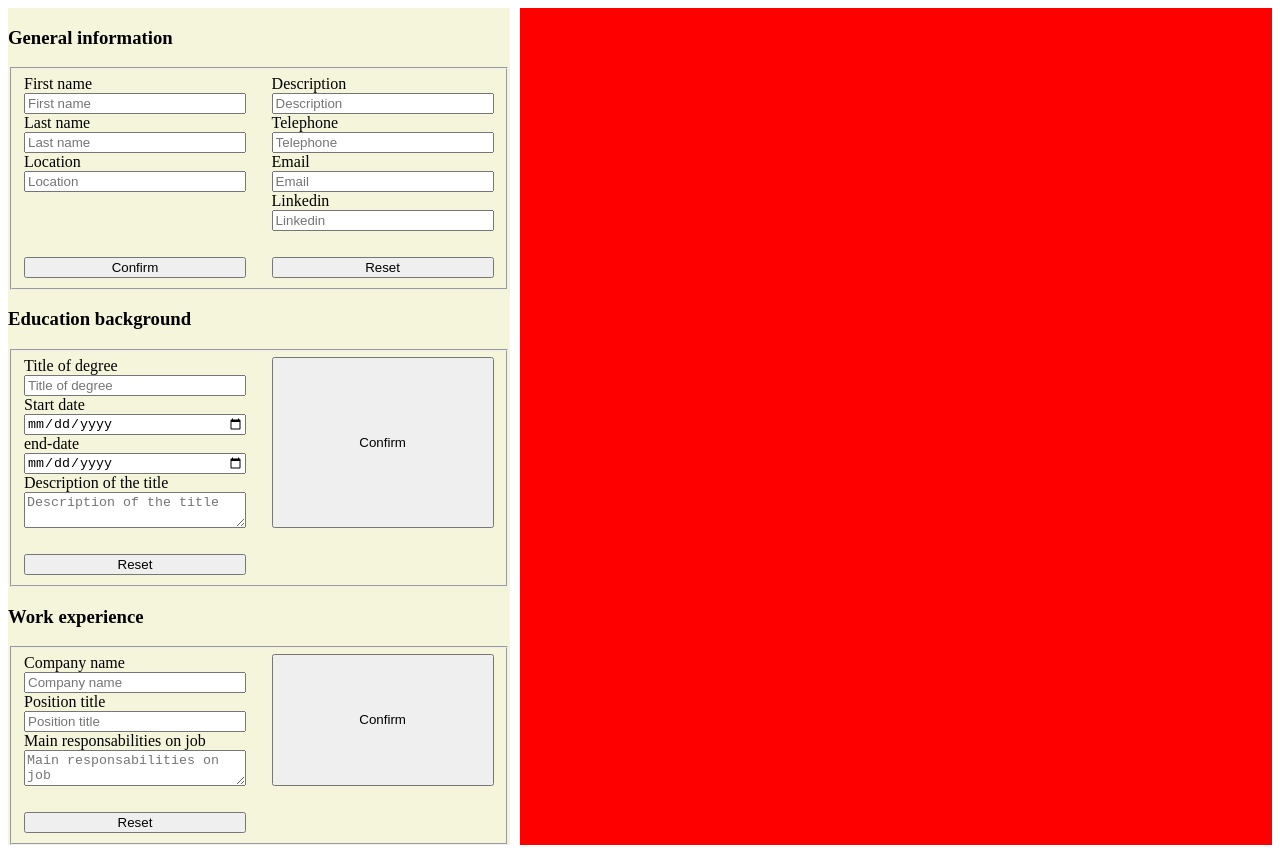
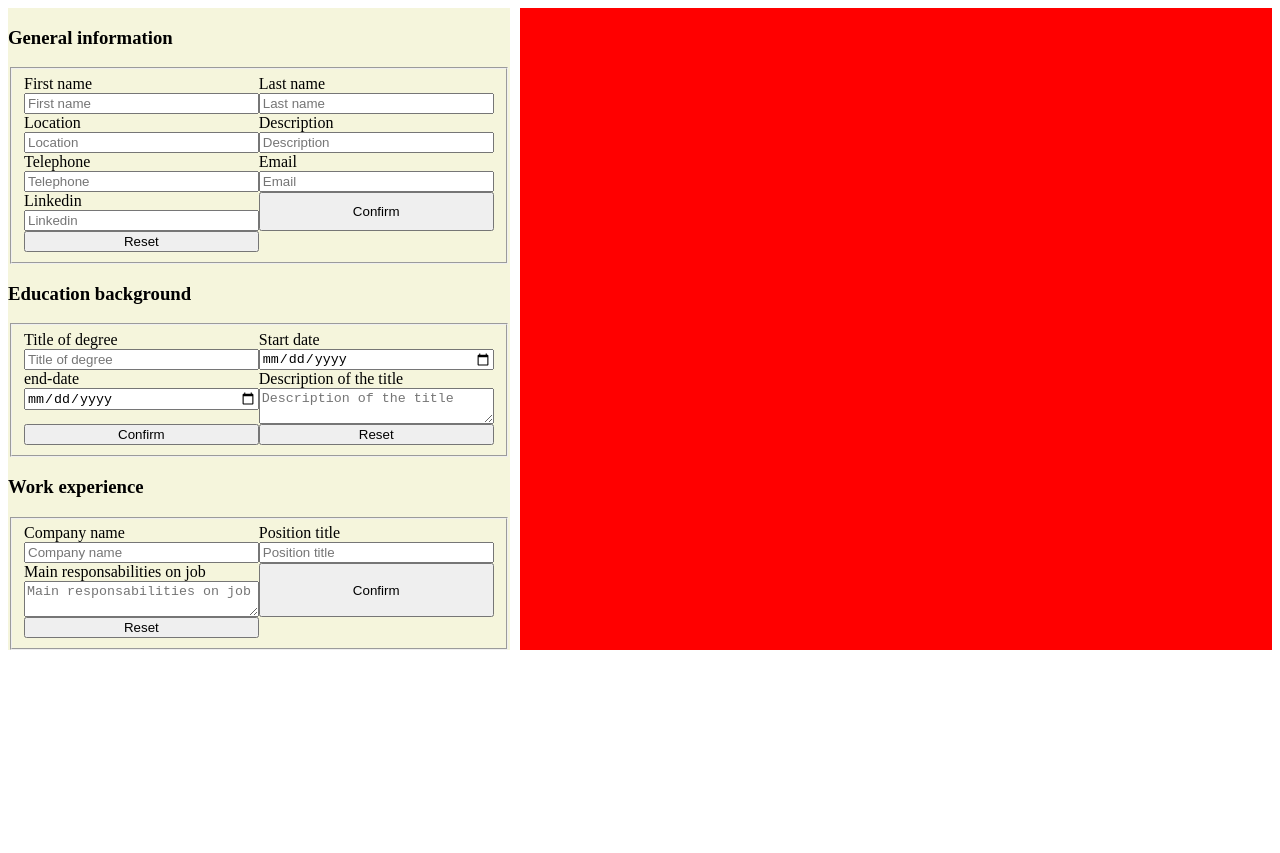
Before and after one commit to juan-est145/Cv-maker, a React (Vite) app: page / in a window 1280 px wide. After the commit the page ends 800 px from the top, so only its background shows below. Built offline with nearby package versions, Linux system fonts and the light colour scheme.

Commit message:
Changed tags and structure of form

```diff
--- a/package.json
+++ b/package.json
@@ -11,7 +11,8 @@
   },
   "dependencies": {
     "react": "^18.3.1",
-    "react-dom": "^18.3.1"
+    "react-dom": "^18.3.1",
+    "uuid": "^10.0.0"
   },
   "devDependencies": {
     "@types/react": "^18.3.3",
--- a/src/components/form/form.jsx
+++ b/src/components/form/form.jsx
@@ -1,5 +1,8 @@
 import { FormSection, FormInfo } from "./formSection";
 import "../../styles/form.css"
+
+let confirmBtnClass = "confirmBtn";
+let resetBtnClass = "resetBtn";
 
 export default function Form({
 	genInfoState,
@@ -25,8 +28,7 @@ function GeneralInfo({ setGenInfo, genInfoState }) {
 		"lastName", "text", "Last name"
 	), new FormInfo(
 		"location", "text", "Location"
-	)];
-	const secondInput = [new FormInfo(
+	), new FormInfo(
 		"description", "text", "Description"
 	), new FormInfo(
 		"telephone", "tel", "Telephone"
@@ -46,9 +48,8 @@ function GeneralInfo({ setGenInfo, genInfoState }) {
 			<form action="post">
 				<fieldset>
 					<FormSection information={firstInput} callBack={genInfoCallbck}></FormSection>
-					<FormSection information={secondInput} callBack={genInfoCallbck}></FormSection>
-					<button>Confirm</button>
-					<button>Reset</button>
+					<button className={confirmBtnClass}>Confirm</button>
+					<button className={resetBtnClass}>Reset</button>
 				</fieldset>
 			</form>
 		</>
@@ -73,17 +74,18 @@ function Education({ eduState, setEdu }) {
 	return (
 		<>
 			<h3>Education background</h3>
-			<form action="post"></form>
+			<form action="post">
 				<fieldset>
 					<FormSection information={studyInformation} callBack={educationCallbck}></FormSection>
-				<button>Confirm</button>
-				<button>Reset</button>
+					<button className={confirmBtnClass}>Confirm</button>
+					<button className={resetBtnClass}>Reset</button>
 				</fieldset>
+			</form>
 		</>
 	)
 }
 
-function WorkExperience({workState, setWork}) {
+function WorkExperience({ workState, setWork }) {
 	const workInformation = [new FormInfo(
 		"companyName", "text", "Company name"
 	), new FormInfo(
@@ -93,18 +95,19 @@ function WorkExperience({workState, setWork}) {
 	)];
 
 	function workCallbck(e) {
-		setWork({...workState, [e.target.id]: e.target.value})
+		setWork({ ...workState, [e.target.id]: e.target.value })
 	}
 
 	return (
 		<>
 			<h3>Work experience</h3>
-			<form action="post"></form>
+			<form action="post">
 				<fieldset>
 					<FormSection information={workInformation} callBack={workCallbck}></FormSection>
-				<button>Confirm</button>
-				<button>Reset</button>
+					<button className={confirmBtnClass}>Confirm</button>
+					<button className={resetBtnClass}>Reset</button>
 				</fieldset>
+			</form>
 		</>
 	)
 }
--- a/src/components/form/formSection.jsx
+++ b/src/components/form/formSection.jsx
@@ -1,9 +1,10 @@
+import { v4 as uuidv4 } from 'uuid';
+
 export function FormSection({ information, callBack }) {
 	return (
-		<section>
-			{information.map((element) =>
+		<>{information.map((element) =>
 			!element.textArea ?
-					<>
+				<section key={element.id} className={element.label}>
 					<label htmlFor={element.label}>{element.content}</label>
 					<input
 						type={element.input}
@@ -11,18 +12,18 @@ export function FormSection({ information, callBack }) {
 						id={element.label}
 						onChange={callBack}
 					/>
-					</>
+				</section>
 				:
-					<>
+				<section key={element.id} className={element.label}>
 					<label htmlFor={element.label}>{element.content}</label>
 					<textarea
 						type={element.input}
 						placeholder={element.content}
 						id={element.label}
 						onChange={callBack} />
-					</>
-			)}
 				</section>
+		)}</>
+
 	)
 }
 
@@ -32,5 +33,6 @@ export class FormInfo {
 		this.input = input;
 		this.content = content;
 		this.textArea = textArea;
+		this.id = uuidv4();
 	}
 }
--- a/src/styles/form.css
+++ b/src/styles/form.css
@@ -1,10 +1,17 @@
 fieldset {
 	display: grid;
 	grid-template-columns: 1fr 1fr;
-	gap: 2vw;
+	grid-auto-flow: row;
 }
 
 fieldset > section {
 	display: flex;
 	flex-direction: column;
 }
+
+#startDate {
+	grid-column: -1;
+}
+
+.confirmBtn {
+}
```
Also changed, not shown: 1 other file (tests, documents, lock files or other folders). Lines whose indentation alone changed are shown as unchanged.
